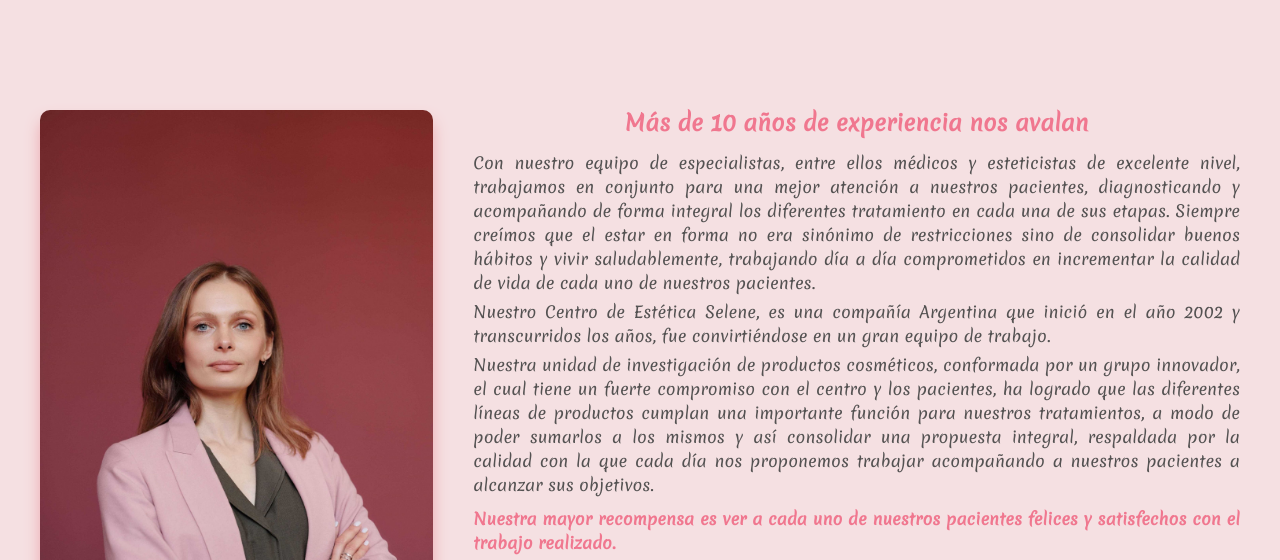
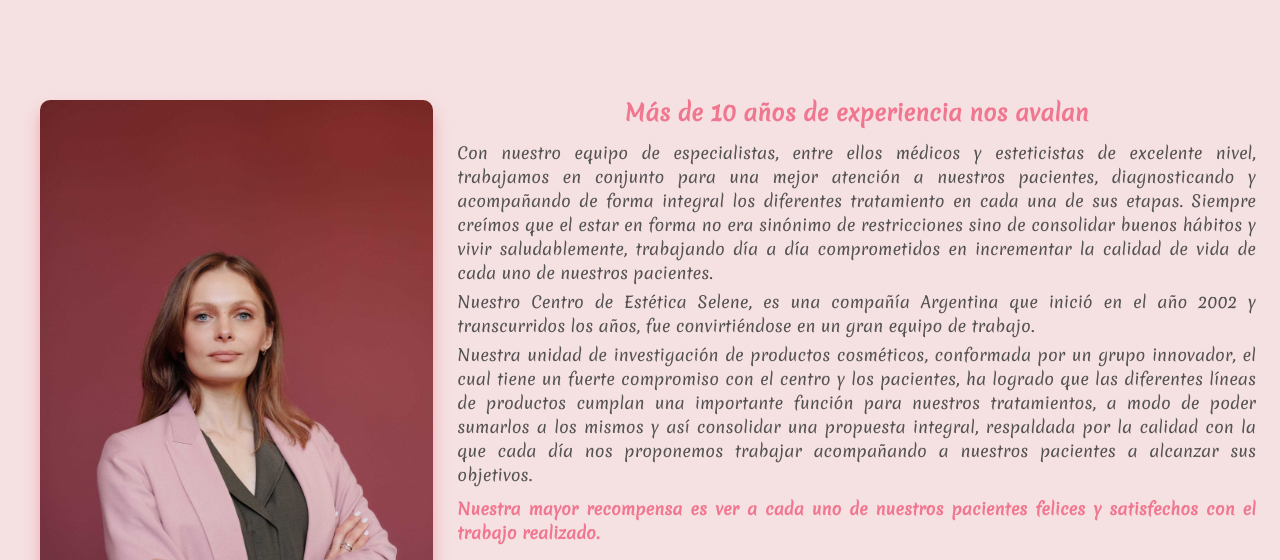
Before and after one commit to carinabravo/centro-de-estetica_bravo, a website: page pages/nosotros.html in a window 1280 px wide. Shown: the part 240-800 px from the top of the page. Drawn offline with nearby package versions, Linux system fonts and the light colour scheme.

Commit message:
arreglos generales de medida

```diff
--- a/scss/_medidas.scss
+++ b/scss/_medidas.scss
@@ -107,7 +107,7 @@ $justifyContent-cuaternario: flex-end;
   margin-right: 3.125rem;
   @media (max-width: 767px) {
     text-align: $textAlineacion-terciaria;
-    margin: 0.9375rem 1.875rem 0.625rem 1.875rem;
+    margin: 0.9375rem 1.25rem 0.625rem 1.25rem;
   }
   @media screen and (min-width: 350px) and (max-width: 500px) {
     text-align: $textAlineacion-terciaria;
--- a/scss/contacto/_medidas.scss
+++ b/scss/contacto/_medidas.scss
@@ -2,7 +2,7 @@
 
 .color__fondo {
   height: auto;
-  padding-top: 95px;
+  padding-top: 92px;
   @media (max-width: 767px) {
     padding-top: 40px;
     height: auto;
--- a/scss/nosotros/_medidas.scss
+++ b/scss/nosotros/_medidas.scss
@@ -2,7 +2,7 @@
 
 .color__fondo {
   height: auto;
-  padding-top: 90px;
+  padding-top: 80px;
   @media (max-width: 767px) {
     padding-top: 60px;
     height: auto;
@@ -15,28 +15,28 @@
 }
 .texto__nosotros {
   text-align: $textAlineacion-terciaria;
-  margin: 0.625rem 2.5rem 0 2.5rem;
+  margin: 0.625rem 1.5rem 0 1.5rem;
   @media screen and (min-width: 350px) and (max-width: 500px) {
     margin: 0.625rem 1.5rem 0 1.5rem;
   }
 }
 .texto__nosotros__dos {
   text-align: $textAlineacion-terciaria;
-  margin: 0.3125rem 2.5rem 0 2.5rem;
+  margin: 0.3125rem 1.5rem 0 1.5rem;
   @media screen and (min-width: 350px) and (max-width: 500px) {
     margin: 0.3125rem 1.5rem 0 1.5rem;
   }
 }
 .texto__nosotros__tres {
   text-align: $textAlineacion-terciaria;
-  margin: 0.3125rem 2.5rem 0 2.5rem;
+  margin: 0.3125rem 1.5rem 0 1.5rem;
   @media screen and (min-width: 350px) and (max-width: 500px) {
     margin: 0.3125rem 1.5rem 0 1.5rem;
   }
 }
 .frase__nosotros {
   text-align: $textAlineacion-terciaria;
-  margin: 0.625rem 2.5rem 2.5rem 2.5rem;
+  margin: 0.625rem 1.5rem 2.5rem 1.5rem;
   @media screen and (min-width: 350px) and (max-width: 500px) {
     margin: 0.625rem 1.5rem 2.5rem 1.5rem;
   }
--- a/scss/recursos/_medidas.scss
+++ b/scss/recursos/_medidas.scss
@@ -2,7 +2,7 @@
 
 .color__fondo {
   height: auto;
-  padding-top: 130px;
+  padding-top: 125px;
   @media (max-width: 767px) {
     padding-top: 65px;
     height: auto;
--- a/scss/tratamientos/_medidas.scss
+++ b/scss/tratamientos/_medidas.scss
@@ -2,7 +2,7 @@
 
 .fondo__color__tratamientos {
   height: auto;
-  padding-top:85px;
+  padding-top:79px;
   @media (max-width: 767px) {
     padding-top: 45px;
     height: auto;
@@ -53,7 +53,7 @@
   text-align: $textAlineacion-terciaria;
   margin: 0 2.5rem 0 1.875rem;
   @media (max-width: 767px) {
-    margin: 0 0.9375rem 0.625rem 0.9375rem;
+    margin: 0 1.25rem 0.625rem 1.25rem;
   }
   @media screen and (min-width: 350px) and (max-width: 500px) {
     margin: 0.625rem 1.25rem 0.625rem 1.25rem;
```
Also changed, not shown: pages/tratamientos.html (+1 -1 lines), css/build/contacto.css, css/build/estilos.css, css/build/nosotros.css, css/build/recursos.css, css/build/tratamientos.css.
